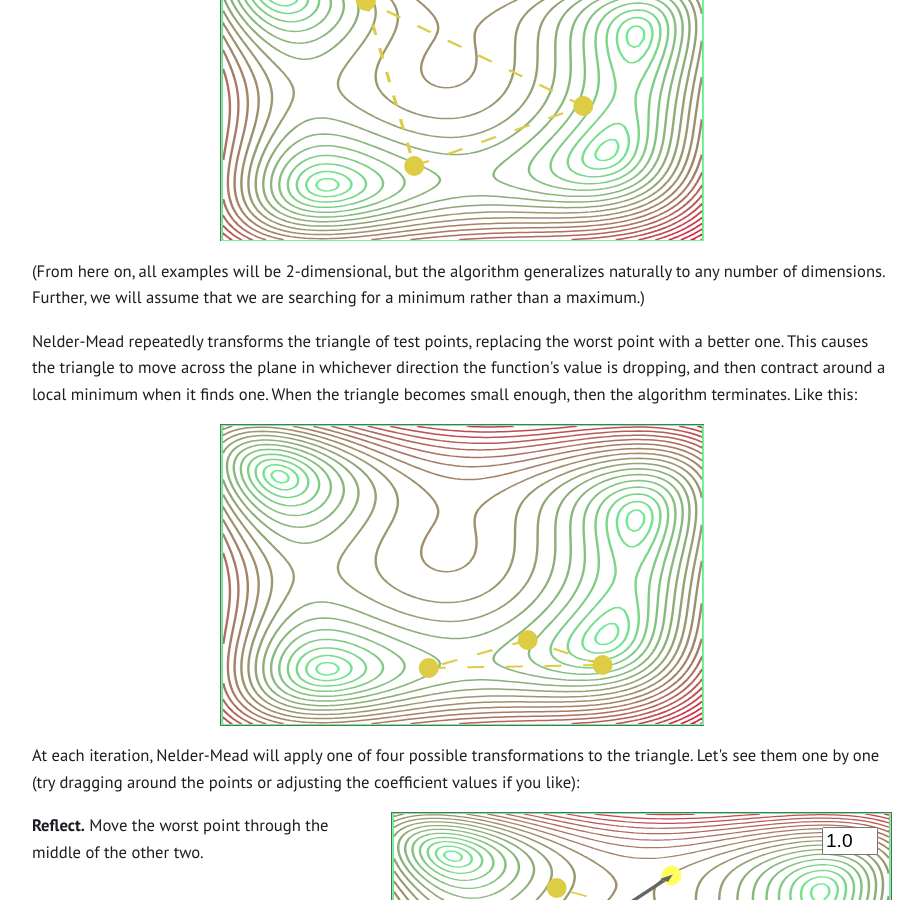
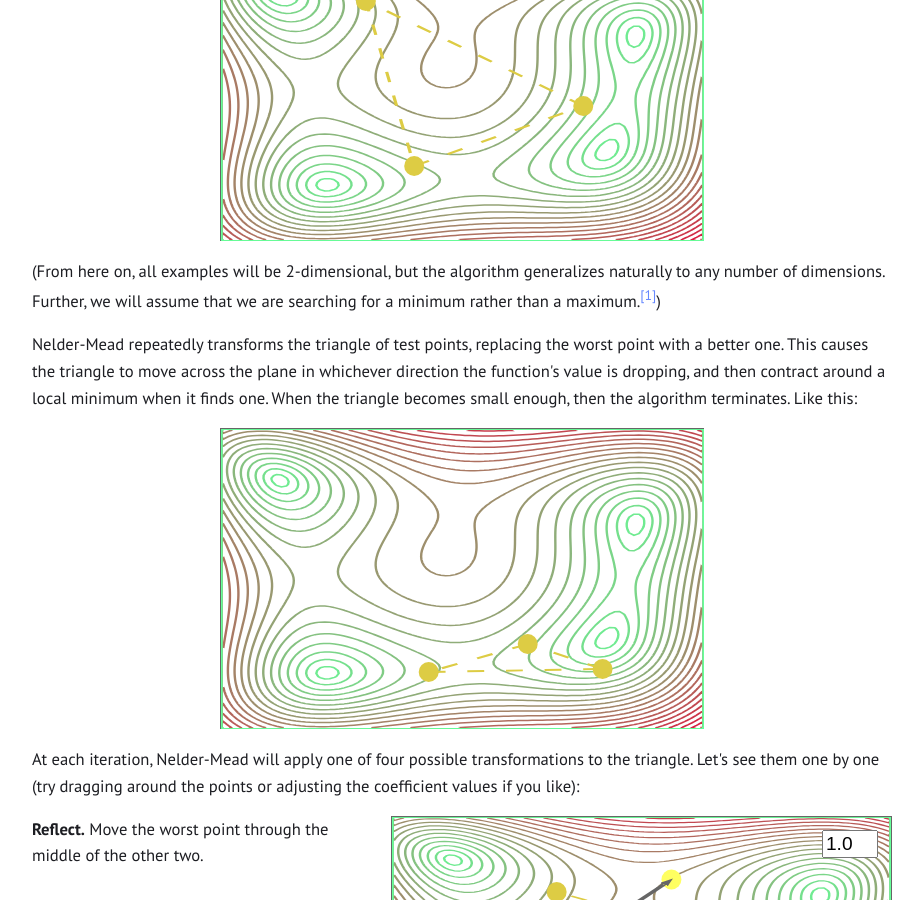
Before and after one commit to alexdowad/alexdowad.github.io, a Jekyll site: the page built from _posts/2022-06-13-visualizing-nelder-mead.html, in a window 1280 px wide and 900 px high, scrolled down 1002 px. Shown: the whole window, without its empty margins (178-1101 px from the left). Built offline with Jekyll 4.4.1, drawn with Linux system fonts in a browser that asks for light colours; some of the changed text lies outside the part shown.

Commit message:
Add footnote about maximizing functions with Nelder-Mead

```diff
--- a/_posts/2022-06-13-visualizing-nelder-mead.html
+++ b/_posts/2022-06-13-visualizing-nelder-mead.html
@@ -373,7 +373,7 @@
 	]);
 </script>
 
-<p>(From here on, all examples will be 2-dimensional, but the algorithm generalizes naturally to any number of dimensions. Further, we will assume that we are searching for a minimum rather than a maximum.)</p>
+<p>(From here on, all examples will be 2-dimensional, but the algorithm generalizes naturally to any number of dimensions. Further, we will assume that we are searching for a minimum rather than a maximum.<sup><a href='#footnote1' id='fnref1'>[1]</a></sup>)</p>
 
 <p>Nelder-Mead repeatedly transforms the triangle of test points, replacing the worst point with a better one. This causes the triangle to move across the plane in whichever direction the function's value is dropping, and then contract around a local minimum when it finds one. When the triangle becomes small enough, then the algorithm terminates. Like this:</p>
 
@@ -1000,13 +1000,13 @@
 
 <p>This game is quite difficult; don't be surprised if you hardly ever “win”. The Nelder-Mead algorithm doesn't always reach a minimum point, either; or at least, not in a reasonable number of iterations. Sometimes it gets <i>close</i> to a minimum point... and then moves <i>very, very</i> slowly towards it.</p>
 
-<p>For that reason, when implementing Nelder-Mead, you need to limit the number of iterations so it doesn't run for too long. Rather than running Nelder-Mead for a huge number of iterations, you will probably get better results by restarting it several times, with different starting points, and then picking the best overall solution found.<sup><a href='#footnote1' id='fnref1'>[1]</a></sup></p>
+<p>For that reason, when implementing Nelder-Mead, you need to limit the number of iterations so it doesn't run for too long. Rather than running Nelder-Mead for a huge number of iterations, you will probably get better results by restarting it several times, with different starting points, and then picking the best overall solution found.<sup><a href='#footnote2' id='fnref2'>[2]</a></sup></p>
 
 <p>You may be wondering why the algorithm works the way it does. Here are some interesting questions to think about (click to reveal possible answers):</p>
 
 <p><b>Why does the algorithm use a triangle rather than a single test point?</b></p>
 
-<p class='reveal hidden'>Remember, one of the key characteristics of Nelder-Mead is that it doesn't require derivatives. However, by comparing the function's value at the corners of a triangle, it's as if Nelder-Mead is estimating the average value of the derivative<sup><a href='#footnote2' id='fnref2'>[2]</a></sup> across the area of the triangle, and using that approximated derivative to decide which direction to move in. This only works using <span class="katex"><span class="katex-html" aria-hidden="true"><span class="base"><span class="strut" style="height: 0.7667em; vertical-align: -0.0833em;"></span><span class="mord mathnormal" style="margin-right: 0.109em;">N</span><span class="mspace" style="margin-right: 0.2222em;"></span><span class="mbin">+</span><span class="mspace" style="margin-right: 0.2222em;"></span></span><span class="base"><span class="strut" style="height: 0.6444em;"></span><span class="mord">1</span></span></span></span> points in an <span class="katex"><span class="katex-html" aria-hidden="true"><span class="base"><span class="strut" style="height: 0.6833em;"></span><span class="mord mathnormal" style="margin-right: 0.109em;">N</span></span></span></span>-dimensional space; less test points would not be enough to unambiguously determine a direction.</p>
+<p class='reveal hidden'>Remember, one of the key characteristics of Nelder-Mead is that it doesn't require derivatives. However, by comparing the function's value at the corners of a triangle, it's as if Nelder-Mead is estimating the average value of the derivative<sup><a href='#footnote3' id='fnref3'>[3]</a></sup> across the area of the triangle, and using that approximated derivative to decide which direction to move in. This only works using <span class="katex"><span class="katex-html" aria-hidden="true"><span class="base"><span class="strut" style="height: 0.7667em; vertical-align: -0.0833em;"></span><span class="mord mathnormal" style="margin-right: 0.109em;">N</span><span class="mspace" style="margin-right: 0.2222em;"></span><span class="mbin">+</span><span class="mspace" style="margin-right: 0.2222em;"></span></span><span class="base"><span class="strut" style="height: 0.6444em;"></span><span class="mord">1</span></span></span></span> points in an <span class="katex"><span class="katex-html" aria-hidden="true"><span class="base"><span class="strut" style="height: 0.6833em;"></span><span class="mord mathnormal" style="margin-right: 0.109em;">N</span></span></span></span>-dimensional space; less test points would not be enough to unambiguously determine a direction.</p>
 
 <p><b>Why does the size of the triangle change? Why not use a fixed-size triangle which flips, rotates, and slides around the plane?</b></p>
 
@@ -1274,9 +1274,11 @@
 
 <p><i><b>Special thanks</b> to Justin Meiners for the <a href='https://www.jmeiners.com/why-train-when-you-can-optimize/'>article</a> which inspired this post, to Peter Collingridge for his <a href='https://www.petercollingridge.co.uk/tutorials/svg/interactive/dragging/'>helpful post on making SVG elements draggable</a>, to Mike Bostock for D3.js, to John Nelder and Peter Mead for their lovely algorithm, and... to you for reading all the way to the end!</i></p>
 
-<p id='footnote1' style='font-size: 0.8em; margin-top: 2.5em'>[1] In <a href='http://enricoschumann.net/R/restartnm.htm'>this post by Enrico Schumann</a>, the performance of a single run of Nelder-Mead with N iterations is compared empirically with 4 runs of N/4 iterations each, over varying values of N. The version which restarts 4 times completely dominates the one which doesn't restart. <a href='#fnref1'>⏎</a></p>
+<p id='footnote1' style='font-size: 0.8em; margin-top: 2.5em'>[1] The version of the algorithm which searches for minimum points is all we need anyways, since if we want to find a maximum point, we can just search for a minimum of the negated function <span class="katex"><span class="katex-html" aria-hidden="true"><span class="base"><span class="strut" style="height: 1em; vertical-align: -0.25em;"></span><span class="mord mathnormal" style="margin-right: 0.0359em;">g</span><span class="mopen">(</span><span class="mord mathnormal">x</span><span class="mclose">)</span><span class="mspace" style="margin-right: 0.2778em;"></span><span class="mrel">=</span><span class="mspace" style="margin-right: 0.2778em;"></span></span><span class="base"><span class="strut" style="height: 1em; vertical-align: -0.25em;"></span><span class="mord">−</span><span class="mord mathnormal" style="margin-right: 0.1076em;">f</span><span class="mopen">(</span><span class="mord mathnormal">x</span><span class="mclose">)</span></span></span></span> instead. <a href='#fnref1'>⏎</a></p>
 
-<p id='footnote2' style='font-size: 0.8em;'>[2] To be precise, the right term is “gradient”. <a href='#fnref2'>⏎</a></p>
+<p id='footnote2' style='font-size: 0.8em'>[2] In <a href='http://enricoschumann.net/R/restartnm.htm'>this post by Enrico Schumann</a>, the performance of a single run of Nelder-Mead with N iterations is compared empirically with 4 runs of N/4 iterations each, over varying values of N. The version which restarts 4 times completely dominates the one which doesn't restart. <a href='#fnref2'>⏎</a></p>
+
+<p id='footnote3' style='font-size: 0.8em;'>[3] To be precise, the right term is “gradient”. <a href='#fnref3'>⏎</a></p>
 
 <script>
 	'use strict';
```
